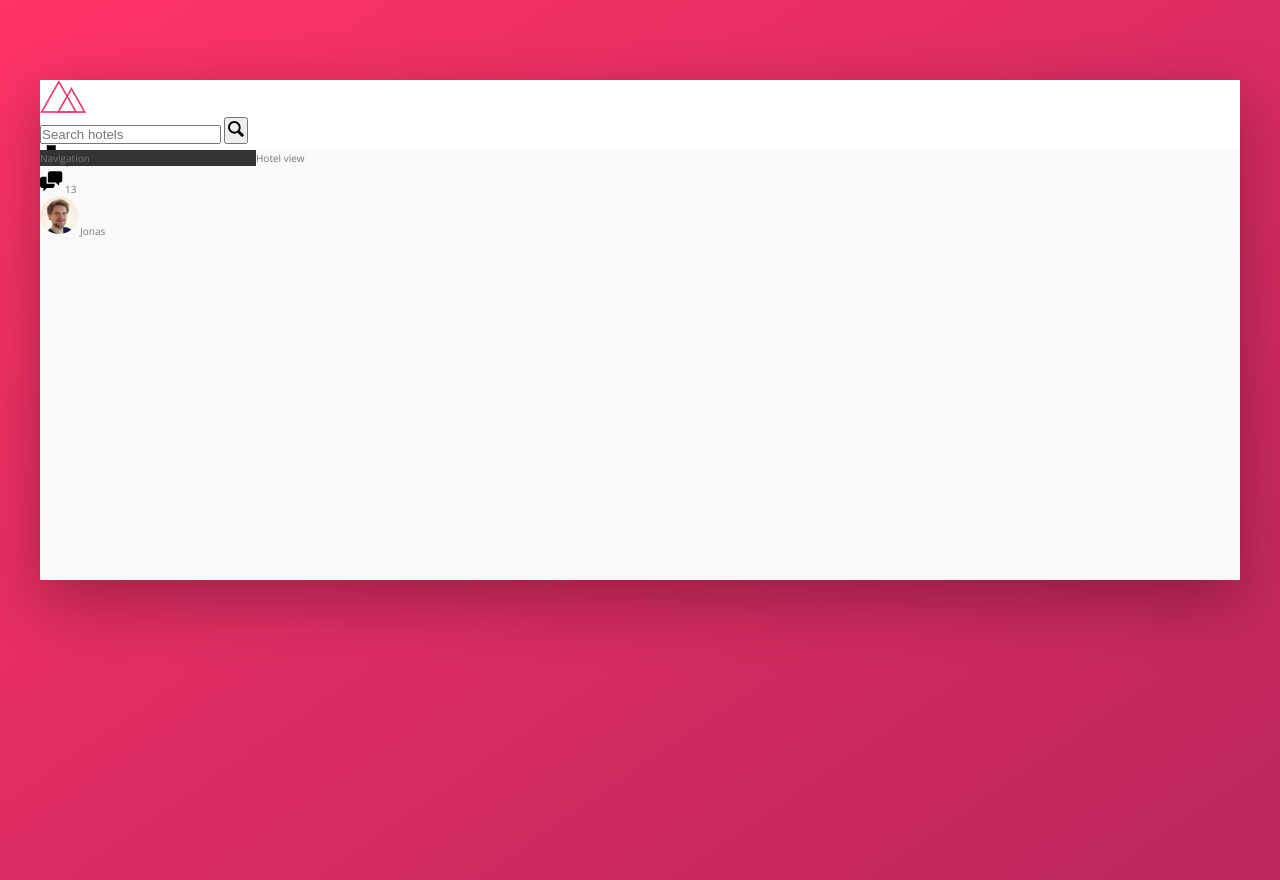
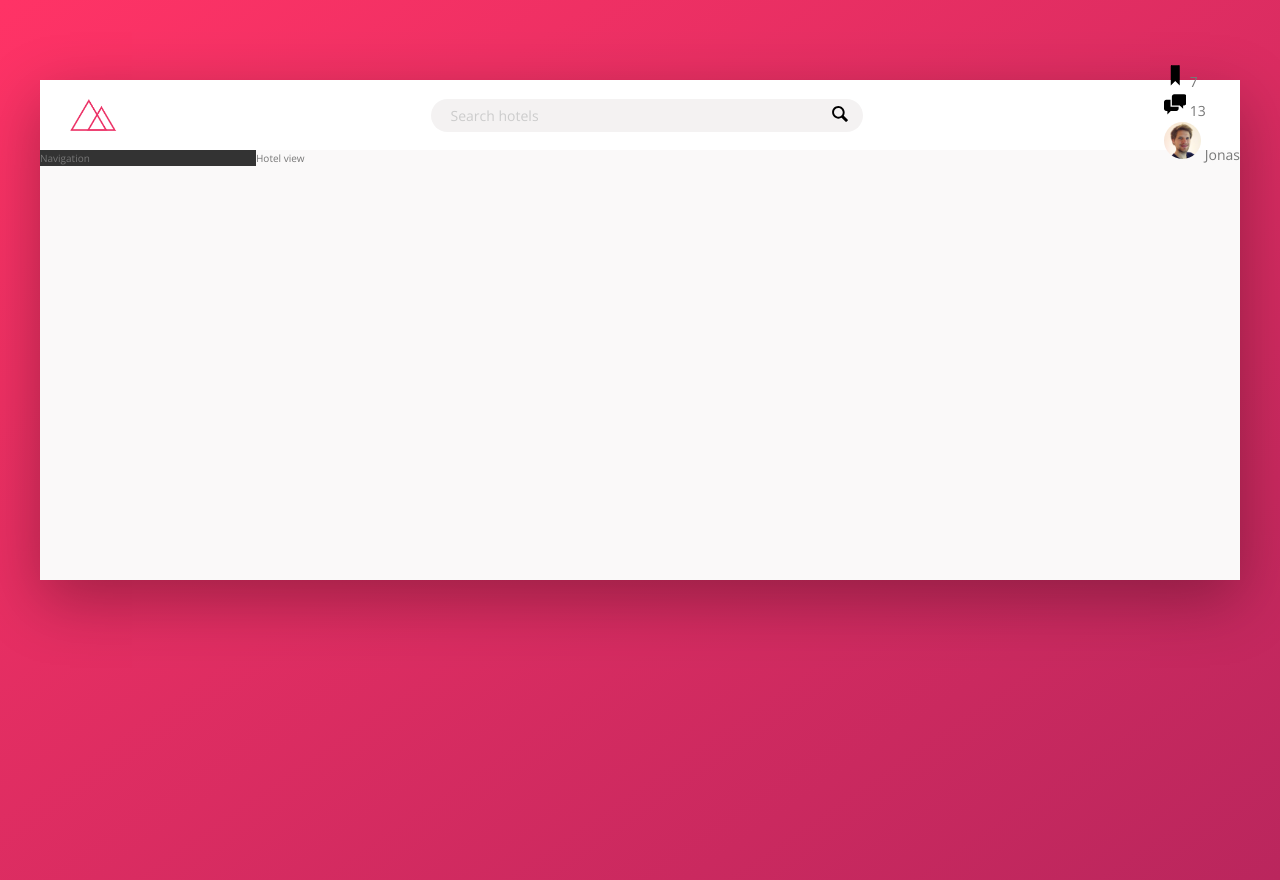
Before and after one commit to dcschmid/trillo, a website: page index.html in a window 1280 px wide. Drawn offline with nearby package versions, Linux system fonts and the light colour scheme; files that its build step writes are made by us from their sources.

Commit message:
Building the header, part 2

```diff
--- a/sass/_components.scss
+++ b/sass/_components.scss
@@ -1,22 +1,63 @@
 //Logo
 .logo {
   height: 3.25rem;
+  margin-left: 3rem;
 }
 
 
 //Searchbox
 .search {
+  display: flex;
+  flex: 0 0 40%;
+  justify-content: center;
+  align-items: center;
+
   &__input {
+    width: 90%;
+    margin-right: -3.25rem;
+    padding: 0.7rem 2rem;
+    color: inherit;
+    font-size: inherit;
+    font-family: inherit;
+    background-color: var(--color-grey-light-2);
+    border: 0;
+    border-radius: 100px;
+    transition: all 0.2s;
+
+    &:focus {
+      width: 100%;
+      background-color: var(--color-grey-light-3);
+      outline: none;
+    }
+
+    &::-webkit-input-placeholder {
+      font-weight: 100;
+      color: var(--color-grey-light-4);
+    }
 
   }
 
+  &__input:focus+ &__button {
+    background-color: var(--color-grey-light-3);
+  }
+
   &__button {
+    background-color: var(--color-grey-light-2);
+    border: 0;
 
+    &:focus {
+      outline: none;
+    }
+
+    &:active {
+      transform: translateY(2px);
+    }
   }
 
   &__icon {
     width: 2rem;
     height: 2rem;
+    fill: var(--color-dark-grey-3);
   }
 }
 
--- a/sass/_layout.scss
+++ b/sass/_layout.scss
@@ -7,7 +7,11 @@
 }
 
 .header {
+  display: flex;
+  justify-content: space-between;
+  align-items: center;
   height: 7rem;
+  font-size: 1.4rem;
   background-color: #fff;
   border-bottom: var(--color-grey-light-2);
 }
```
Also changed, not shown: img/SVG/aircraft-take-off.svg (added), img/SVG/bookmark.svg (added), img/SVG/chat.svg (added), img/SVG/chevron-thin-right.svg (added), img/SVG/home.svg (added), img/SVG/key.svg (added), img/SVG/location-pin.svg (added), img/SVG/magnifying-glass.svg (added), img/SVG/map.svg (added), img/SVG/star.svg (added).
